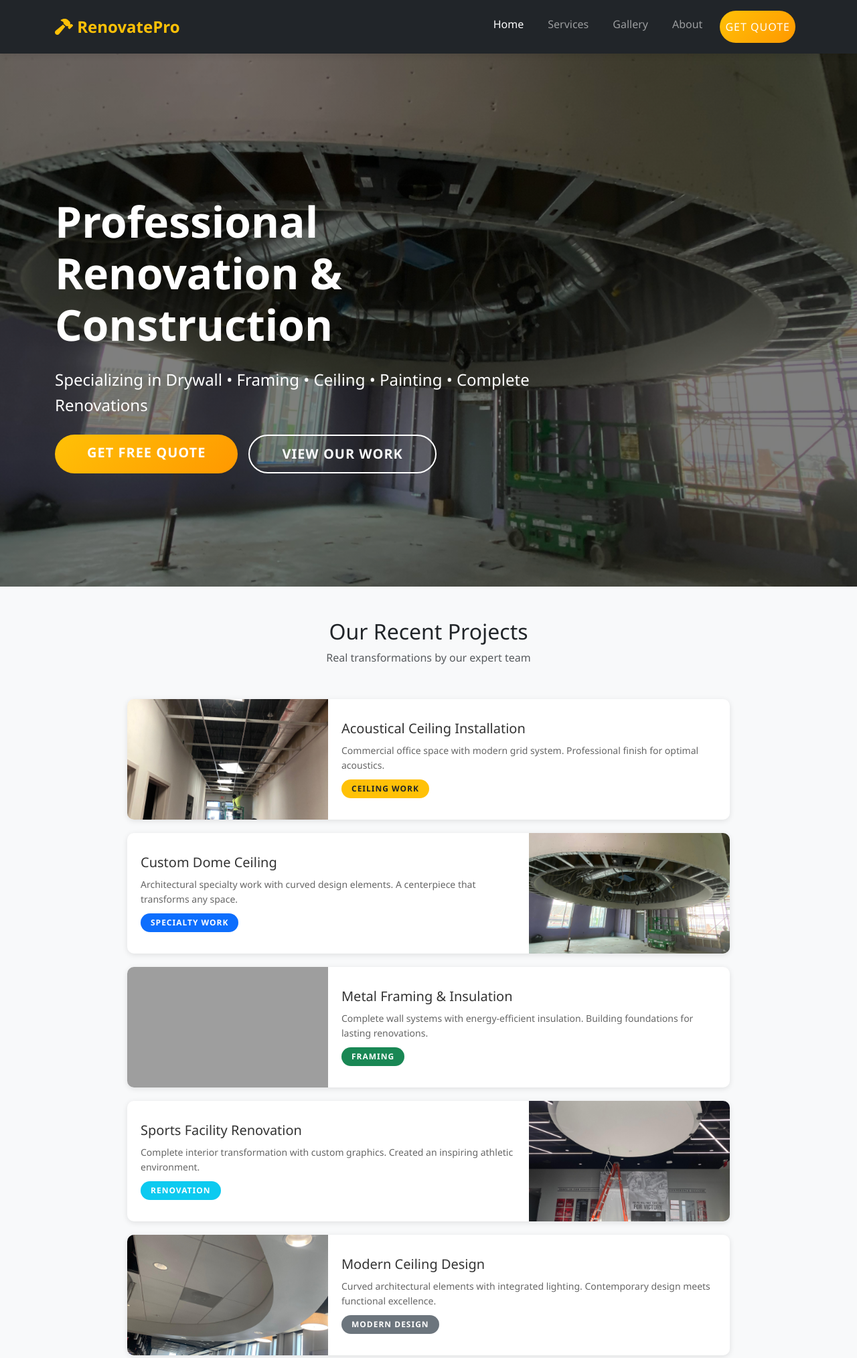
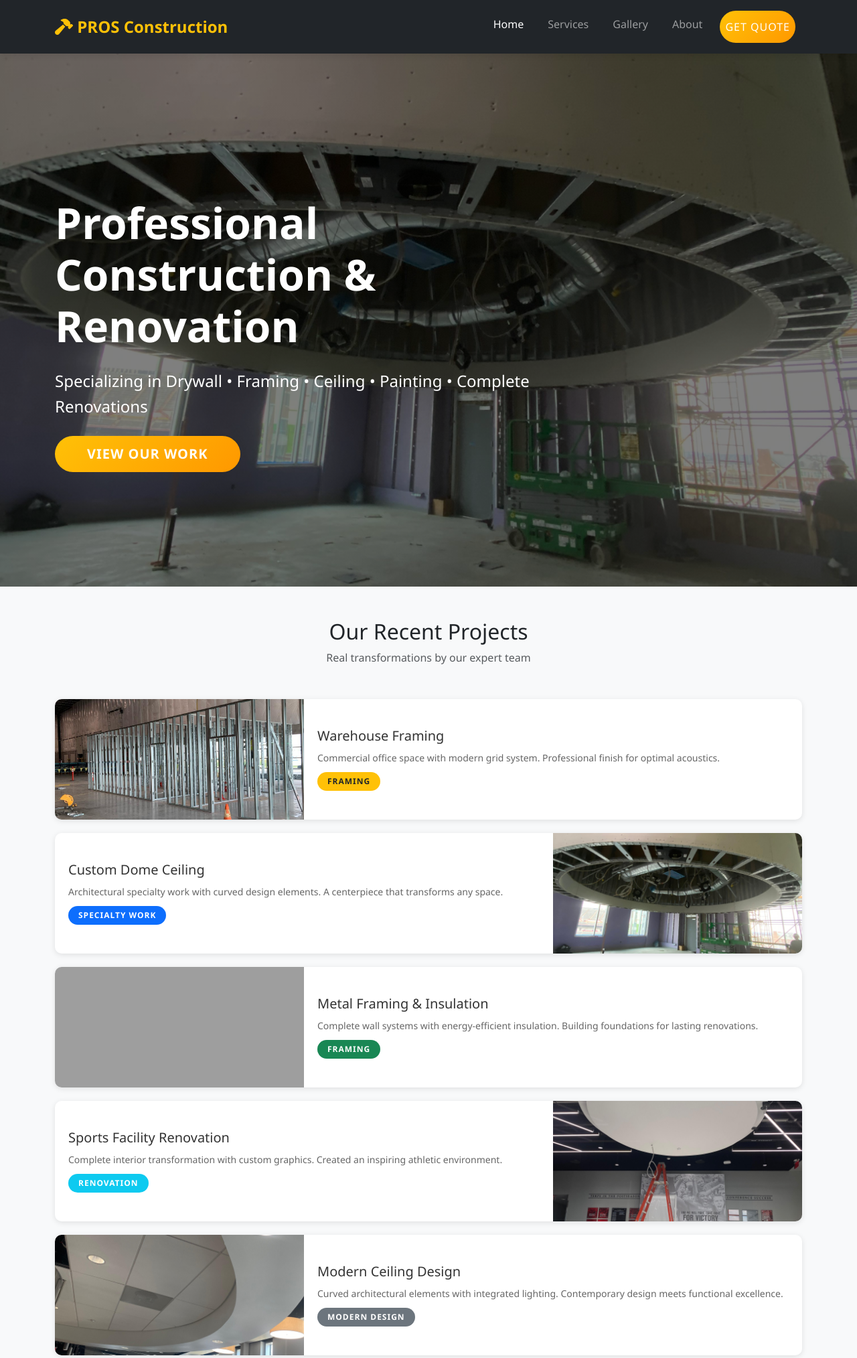
Before and after one commit to zishraq/renovation-services, a Django app: page / in a window 1280 px wide. Shown: the top 2028 px of the page at 67% size. Run offline with Django 5.2, Linux system fonts and the light colour scheme; grey boxes are pictures that could not be loaded.

Commit message:
* Our Recent Projects section width flex fixed * Company name fixed * Services redirects to homepage 'our services'

```diff
--- a/services/management/commands/load_sample_data.py
+++ b/services/management/commands/load_sample_data.py
@@ -134,7 +134,7 @@ class Command(BaseCommand):
             {
                 'name': 'Sarah Johnson',
                 'role': 'Property Manager',
-                'content': 'RenovatePro transformed our office space beyond expectations. Professional, on-time, and the quality is outstanding. Highly recommend!',
+                'content': '\'PROS Construction\' transformed our office space beyond expectations. Professional, on-time, and the quality is outstanding. Highly recommend!',
                 'rating': 5,
                 'service': services[0]
             },
--- a/templates/about.html
+++ b/templates/about.html
@@ -8,7 +8,7 @@
     <div class="container py-5 mt-5">
         <div class="row align-items-center min-vh-50">
             <div class="col-lg-6 text-white">
-                <h1 class="display-4 fw-bold mb-4">About RenovatePro</h1>
+                <h1 class="display-4 fw-bold mb-4">About PROS Construction</h1>
                 <p class="lead">With over 15 years of experience, we're your trusted partner for all renovation needs.</p>
             </div>
         </div>
--- a/templates/base.html
+++ b/templates/base.html
@@ -18,7 +18,7 @@
     <nav class="navbar navbar-expand-lg navbar-dark bg-dark fixed-top">
         <div class="container">
             <a class="navbar-brand fw-bold" href="{% url 'index' %}">
-                <i class="fas fa-hammer"></i> RenovatePro
+                <i class="fas fa-hammer"></i> PROS Construction
             </a>
             <button class="navbar-toggler" type="button" data-bs-toggle="collapse" data-bs-target="#navbarNav">
                 <span class="navbar-toggler-icon"></span>
@@ -29,7 +29,7 @@
                         <a class="nav-link" href="{% url 'index' %}">Home</a>
                     </li>
                     <li class="nav-item">
-                        <a class="nav-link" href="{% url 'services' %}">Services</a>
+                        <a class="nav-link" href="{% url 'index' %}#services">Services</a>
                     </li>
                     <li class="nav-item">
                         <a class="nav-link" href="{% url 'gallery' %}">Gallery</a>
@@ -66,8 +66,8 @@
         <div class="container">
             <div class="row">
                 <div class="col-md-4">
-                    <h5>RenovatePro</h5>
-                    <p>Professional renovation and construction services</p>
+                    <h5>PROS Construction</h5>
+                    <p>Professional construction and renovation services</p>
                 </div>
                 <div class="col-md-4">
                     <h5>Services</h5>
@@ -86,7 +86,7 @@
                 </div>
             </div>
             <hr class="bg-white">
-            <p class="text-center mb-0">&copy; 2025 RenovatePro. All rights reserved.</p>
+            <p class="text-center mb-0">&copy; PROS Construction LLC. All rights reserved.</p>
         </div>
     </footer>
 
--- a/templates/index.html
+++ b/templates/index.html
@@ -9,11 +9,10 @@
     <div class="container">
         <div class="row align-items-center min-vh-100 pt-5">
             <div class="col-lg-8">
-                <h1 class="display-3 fw-bold text-white mb-4">Professional Renovation & Construction</h1>
+                <h1 class="display-3 fw-bold text-white mb-4">Professional Construction & Renovation</h1>
                 <p class="lead mb-4 text-white fs-4">Specializing in Drywall • Framing • Ceiling • Painting • Complete Renovations</p>
                 <div class="d-flex gap-3 flex-wrap">
-                    <a href="{% url 'contact' %}" class="btn btn-warning btn-lg px-5">Get Free Quote</a>
-                    <a href="{% url 'gallery' %}" class="btn btn-outline-light btn-lg px-5">View Our Work</a>
+                    <a href="{% url 'gallery' %}" class="btn btn-warning btn-lg px-5">View Our Work</a>
                 </div>
             </div>
         </div>
@@ -26,50 +25,56 @@
         <h2 class="text-center mb-2">Our Recent Projects</h2>
         <p class="text-center text-muted mb-5">Real transformations by our expert team</p>
 
-        <div style="max-width: 900px; margin: 0 auto;">
+{#        <div style="max-width: 900px; margin: 0 auto;">#}
 
             <!-- Project 1 -->
-            <div style="background: white; border-radius: 10px; margin-bottom: 20px; overflow: hidden; box-shadow: 0 2px 8px rgba(0,0,0,0.1); height: 180px;">
-                <div class="row g-0" style="height: 180px;">
-                    <div class="col-md-4" style="height: 180px; overflow: hidden;">
-                        <img src="/media/projects/gallery/ceiling-grid-1.jpg" style="width: 100%; height: 180px; object-fit: cover; display: block;" alt="Ceiling Grid">
+            <div class="project-card-wrapper" style="background: white; border-radius: 10px; margin-bottom: 20px; overflow: hidden; box-shadow: 0 2px 8px rgba(0,0,0,0.1);">
+                <div class="row g-0">
+                    <div class="col-12 col-md-4">
+                        <img src="/media/projects/gallery/warehouse-framing-2.jpg"
+                             style="width: 100%; height: 180px; object-fit: cover; display: block;"
+                             alt="Ceiling Grid">
                     </div>
-                    <div class="col-md-8" style="height: 180px; display: flex; align-items: center;">
-                        <div style="padding: 20px;">
-                            <h5 style="margin-bottom: 10px; color: #333;">Acoustical Ceiling Installation</h5>
-                            <p style="color: #666; font-size: 14px; margin-bottom: 10px; overflow: hidden; display: -webkit-box; -webkit-line-clamp: 2; -webkit-box-orient: vertical;">Commercial office space with modern grid system. Professional finish for optimal acoustics.</p>
-                            <span class="badge bg-warning text-dark">Ceiling Work</span>
+                    <div class="col-12 col-md-8 d-flex align-items-center">
+                        <div style="padding: 20px; width: 100%;">
+                            <h5 style="margin-bottom: 10px; color: #333;">Warehouse Framing</h5>
+                            <p style="color: #666; font-size: 14px; margin-bottom: 10px;">Commercial office space with modern grid system. Professional finish for optimal acoustics.</p>
+                            <span class="badge bg-warning text-dark">Framing</span>
                         </div>
                     </div>
                 </div>
             </div>
 
             <!-- Project 2 -->
-            <div style="background: white; border-radius: 10px; margin-bottom: 20px; overflow: hidden; box-shadow: 0 2px 8px rgba(0,0,0,0.1); height: 180px;">
-                <div class="row g-0" style="height: 180px;">
-                    <div class="col-md-8 order-md-1" style="height: 180px; display: flex; align-items: center;">
-                        <div style="padding: 20px;">
+            <div class="project-card-wrapper" style="background: white; border-radius: 10px; margin-bottom: 20px; overflow: hidden; box-shadow: 0 2px 8px rgba(0,0,0,0.1);">
+                <div class="row g-0">
+                    <div class="col-12 col-md-8 order-2 order-md-1 d-flex align-items-center">
+                        <div style="padding: 20px; width: 100%;">
                             <h5 style="margin-bottom: 10px; color: #333;">Custom Dome Ceiling</h5>
-                            <p style="color: #666; font-size: 14px; margin-bottom: 10px; overflow: hidden; display: -webkit-box; -webkit-line-clamp: 2; -webkit-box-orient: vertical;">Architectural specialty work with curved design elements. A centerpiece that transforms any space.</p>
+                            <p style="color: #666; font-size: 14px; margin-bottom: 10px;">Architectural specialty work with curved design elements. A centerpiece that transforms any space.</p>
                             <span class="badge bg-primary">Specialty Work</span>
                         </div>
                     </div>
-                    <div class="col-md-4 order-md-2" style="height: 180px; overflow: hidden;">
-                        <img src="/media/projects/gallery/dome-ceiling.jpg" style="width: 100%; height: 180px; object-fit: cover; display: block;" alt="Dome Ceiling">
+                    <div class="col-12 col-md-4 order-1 order-md-2">
+                        <img src="/media/projects/gallery/dome-ceiling.jpg"
+                             style="width: 100%; height: 180px; object-fit: cover; display: block;"
+                             alt="Dome Ceiling">
                     </div>
                 </div>
             </div>
 
             <!-- Project 3 -->
-            <div style="background: white; border-radius: 10px; margin-bottom: 20px; overflow: hidden; box-shadow: 0 2px 8px rgba(0,0,0,0.1); height: 180px;">
-                <div class="row g-0" style="height: 180px;">
-                    <div class="col-md-4" style="height: 180px; overflow: hidden;">
-                        <img src="/media/projects/gallery/drywall-framing.jpg" style="width: 100%; height: 180px; object-fit: cover; display: block;" alt="Framing">
+            <div class="project-card-wrapper" style="background: white; border-radius: 10px; margin-bottom: 20px; overflow: hidden; box-shadow: 0 2px 8px rgba(0,0,0,0.1);">
+                <div class="row g-0">
+                    <div class="col-12 col-md-4">
+                        <img src="/media/projects/gallery/drywall-framing.jpg"
+                             style="width: 100%; height: 180px; object-fit: cover; display: block;"
+                             alt="Framing">
                     </div>
-                    <div class="col-md-8" style="height: 180px; display: flex; align-items: center;">
-                        <div style="padding: 20px;">
+                    <div class="col-12 col-md-8 d-flex align-items-center">
+                        <div style="padding: 20px; width: 100%;">
                             <h5 style="margin-bottom: 10px; color: #333;">Metal Framing & Insulation</h5>
-                            <p style="color: #666; font-size: 14px; margin-bottom: 10px; overflow: hidden; display: -webkit-box; -webkit-line-clamp: 2; -webkit-box-orient: vertical;">Complete wall systems with energy-efficient insulation. Building foundations for lasting renovations.</p>
+                            <p style="color: #666; font-size: 14px; margin-bottom: 10px;">Complete wall systems with energy-efficient insulation. Building foundations for lasting renovations.</p>
                             <span class="badge bg-success">Framing</span>
                         </div>
                     </div>
@@ -77,31 +82,35 @@
             </div>
 
             <!-- Project 4 -->
-            <div style="background: white; border-radius: 10px; margin-bottom: 20px; overflow: hidden; box-shadow: 0 2px 8px rgba(0,0,0,0.1); height: 180px;">
-                <div class="row g-0" style="height: 180px;">
-                    <div class="col-md-8 order-md-1" style="height: 180px; display: flex; align-items: center;">
-                        <div style="padding: 20px;">
+            <div class="project-card-wrapper" style="background: white; border-radius: 10px; margin-bottom: 20px; overflow: hidden; box-shadow: 0 2px 8px rgba(0,0,0,0.1);">
+                <div class="row g-0">
+                    <div class="col-12 col-md-8 order-2 order-md-1 d-flex align-items-center">
+                        <div style="padding: 20px; width: 100%;">
                             <h5 style="margin-bottom: 10px; color: #333;">Sports Facility Renovation</h5>
-                            <p style="color: #666; font-size: 14px; margin-bottom: 10px; overflow: hidden; display: -webkit-box; -webkit-line-clamp: 2; -webkit-box-orient: vertical;">Complete interior transformation with custom graphics. Created an inspiring athletic environment.</p>
+                            <p style="color: #666; font-size: 14px; margin-bottom: 10px;">Complete interior transformation with custom graphics. Created an inspiring athletic environment.</p>
                             <span class="badge bg-info text-white">Renovation</span>
                         </div>
                     </div>
-                    <div class="col-md-4 order-md-2" style="height: 180px; overflow: hidden;">
-                        <img src="/media/projects/gallery/sports-wall.jpg" style="width: 100%; height: 180px; object-fit: cover; display: block;" alt="Sports Facility">
+                    <div class="col-12 col-md-4 order-1 order-md-2">
+                        <img src="/media/projects/gallery/sports-wall.jpg"
+                             style="width: 100%; height: 180px; object-fit: cover; display: block;"
+                             alt="Sports Facility">
                     </div>
                 </div>
             </div>
 
             <!-- Project 5 -->
-            <div style="background: white; border-radius: 10px; margin-bottom: 20px; overflow: hidden; box-shadow: 0 2px 8px rgba(0,0,0,0.1); height: 180px;">
-                <div class="row g-0" style="height: 180px;">
-                    <div class="col-md-4" style="height: 180px; overflow: hidden;">
-                        <img src="/media/projects/gallery/finished-ceiling.jpg" style="width: 100%; height: 180px; object-fit: cover; display: block;" alt="Finished Ceiling">
+            <div class="project-card-wrapper" style="background: white; border-radius: 10px; margin-bottom: 20px; overflow: hidden; box-shadow: 0 2px 8px rgba(0,0,0,0.1);">
+                <div class="row g-0">
+                    <div class="col-12 col-md-4">
+                        <img src="/media/projects/gallery/finished-ceiling.jpg"
+                             style="width: 100%; height: 180px; object-fit: cover; display: block;"
+                             alt="Finished Ceiling">
                     </div>
-                    <div class="col-md-8" style="height: 180px; display: flex; align-items: center;">
-                        <div style="padding: 20px;">
+                    <div class="col-12 col-md-8 d-flex align-items-center">
+                        <div style="padding: 20px; width: 100%;">
                             <h5 style="margin-bottom: 10px; color: #333;">Modern Ceiling Design</h5>
-                            <p style="color: #666; font-size: 14px; margin-bottom: 10px; overflow: hidden; display: -webkit-box; -webkit-line-clamp: 2; -webkit-box-orient: vertical;">Curved architectural elements with integrated lighting. Contemporary design meets functional excellence.</p>
+                            <p style="color: #666; font-size: 14px; margin-bottom: 10px;">Curved architectural elements with integrated lighting. Contemporary design meets functional excellence.</p>
                             <span class="badge bg-secondary">Modern Design</span>
                         </div>
                     </div>
@@ -109,22 +118,24 @@
             </div>
 
             <!-- Project 6 -->
-            <div style="background: white; border-radius: 10px; margin-bottom: 20px; overflow: hidden; box-shadow: 0 2px 8px rgba(0,0,0,0.1); height: 180px;">
-                <div class="row g-0" style="height: 180px;">
-                    <div class="col-md-8 order-md-1" style="height: 180px; display: flex; align-items: center;">
-                        <div style="padding: 20px;">
+            <div class="project-card-wrapper" style="background: white; border-radius: 10px; margin-bottom: 20px; overflow: hidden; box-shadow: 0 2px 8px rgba(0,0,0,0.1);">
+                <div class="row g-0">
+                    <div class="col-12 col-md-8 order-2 order-md-1 d-flex align-items-center">
+                        <div style="padding: 20px; width: 100%;">
                             <h5 style="margin-bottom: 10px; color: #333;">Large Scale Construction</h5>
-                            <p style="color: #666; font-size: 14px; margin-bottom: 10px; overflow: hidden; display: -webkit-box; -webkit-line-clamp: 2; -webkit-box-orient: vertical;">25,000 sq ft warehouse build-out. From bare structure to functional space.</p>
+                            <p style="color: #666; font-size: 14px; margin-bottom: 10px;">25,000 sq ft warehouse build-out. From bare structure to functional space.</p>
                             <span class="badge bg-danger">Commercial</span>
                         </div>
                     </div>
-                    <div class="col-md-4 order-md-2" style="height: 180px; overflow: hidden;">
-                        <img src="/media/projects/gallery/warehouse-framing.jpg" style="width: 100%; height: 180px; object-fit: cover; display: block;" alt="Warehouse">
+                    <div class="col-12 col-md-4 order-1 order-md-2">
+                        <img src="/media/projects/gallery/warehouse-framing.jpg"
+                             style="width: 100%; height: 180px; object-fit: cover; display: block;"
+                             alt="Warehouse">
                     </div>
                 </div>
             </div>
 
-        </div>
+{#        </div>#}
 
         <div class="text-center mt-5">
             <a href="{% url 'gallery' %}" class="btn btn-warning btn-lg">View Full Gallery</a>
@@ -133,7 +144,7 @@
 </section>
 
 <!-- Services with Icons -->
-<section class="py-5">
+<section class="py-5" id="services">
     <div class="container">
         <h2 class="text-center mb-5">Our Services</h2>
         <div class="row g-4">
@@ -245,5 +256,34 @@
 .service-item:hover {
     transform: translateY(-5px);
 }
+
+
+/* Mobile-specific fixes */
+@media (max-width: 767px) {
+    .project-card-wrapper {
+        height: auto !important;
+    }
+
+    .project-card-wrapper .row {
+        height: auto !important;
+    }
+
+    .project-card-wrapper img {
+        height: 200px !important;
+    }
+}
+
+/* Desktop-specific styles */
+@media (min-width: 768px) {
+    .project-card-wrapper {
+        height: 180px;
+    }
+
+    .project-card-wrapper .row {
+        height: 180px;
+    }
+}
+
+
 </style>
 {% endblock %}
```
Also changed, not shown: templates/gallery.html (+10 -0 lines).
